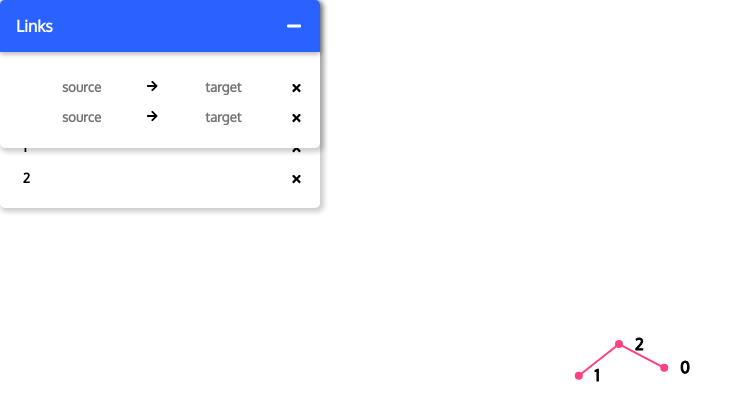
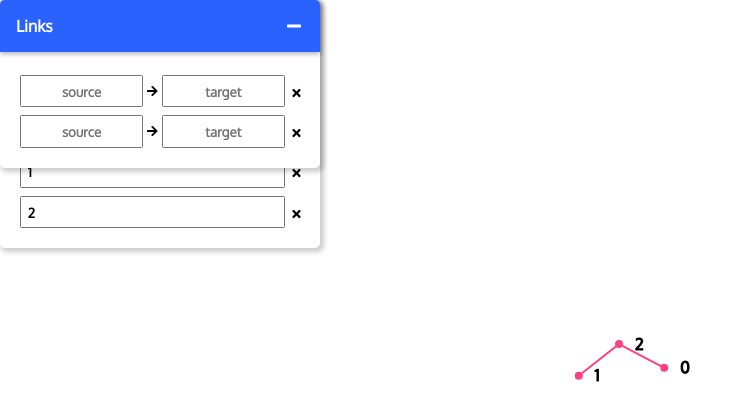
Before and after one commit to romangvk/graph-explorer, a React (Create React App) app: page / in a window 1280 px wide. Shown: the top 420 px of the page, without its empty margins (0-753 px from the left). Built offline with nearby package versions, Linux system fonts and the light colour scheme.

Commit message:
accessibility for user inputs

```diff
--- a/src/App.css
+++ b/src/App.css
@@ -32,15 +32,15 @@ div.list {
 
 input {
     box-sizing: border-box;
-    border: none;
+    border: 1px solid #777;
     width: 100%;
     font-family: inherit;
     font-size: smaller;
     font-weight: bold;
-    background: transparent;
-    margin: 0;
+    background: white;
+    border-radius: .1em;
+    margin: .3em;
     padding: .5em;
-    transition: all 0.5s cubic-bezier(0.165, 0.84, 0.44, 1);
 }
 
 input:focus {
@@ -56,6 +56,23 @@ input::-moz-selection {
     background: #81d4fa;
 }
 
+select {
+    box-sizing: border-box;
+    border: 1px solid #777;
+    width: 100%;
+    font-family: inherit;
+    font-size: smaller;
+    font-weight: bold;
+    background: white;
+    border-radius: .1em;
+    margin: .3em;
+    padding: .5em;
+}
+
+select:focus {
+    outline: none;
+}
+
 .action {
     background: transparent;
     transition: all 0.5s cubic-bezier(0.165, 0.84, 0.44, 1);
```
